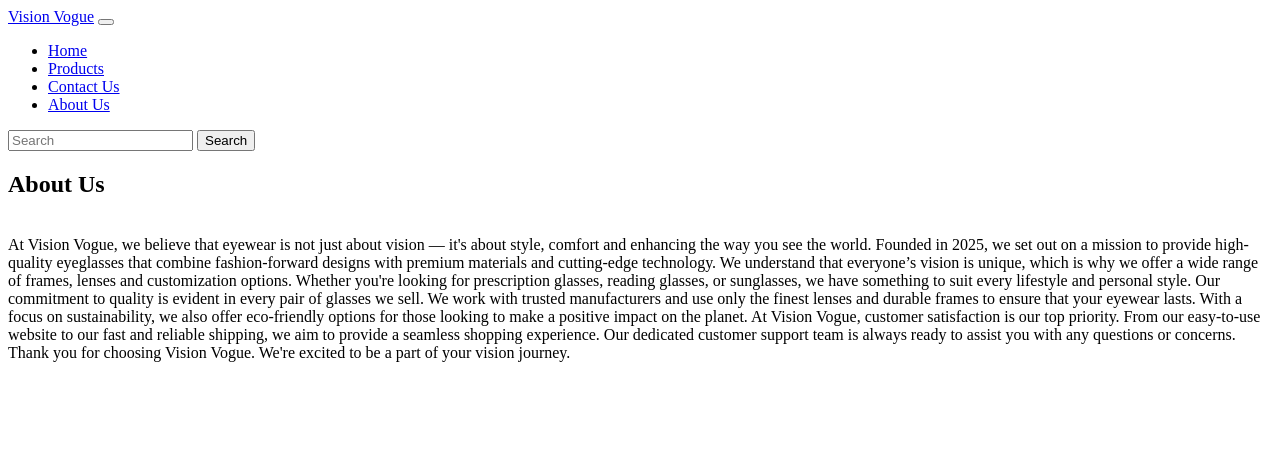
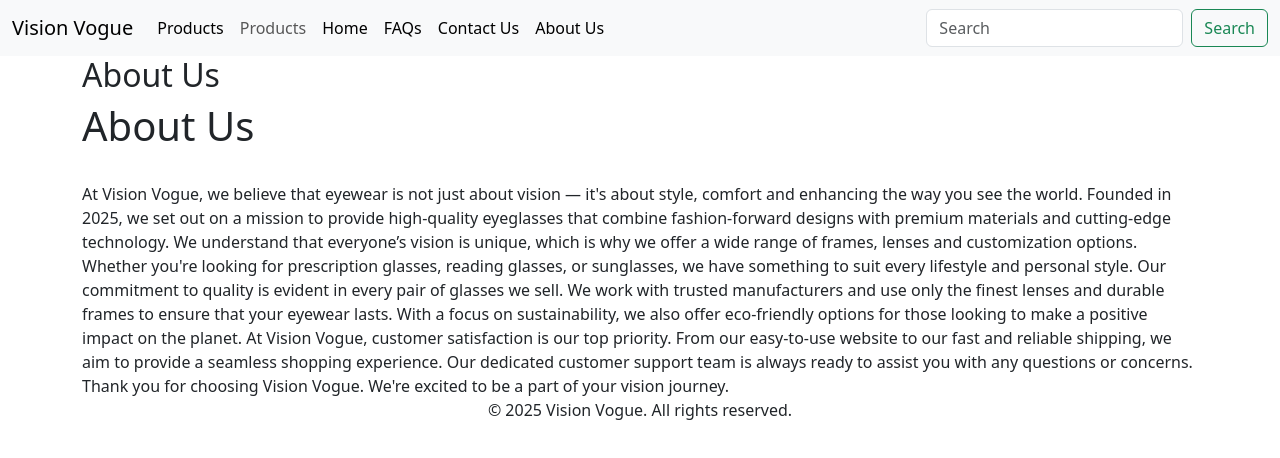
Before and after one commit to Troxel29/Group-Project, a plain HTML site: page Group Project/pages/About-Us.html in a window 1280 px wide. Drawn offline with nearby package versions, Linux system fonts and the light colour scheme.

Commit message:
added footer to all pages

```diff
--- a/Group Project/pages/About-Us.html
+++ b/Group Project/pages/About-Us.html
@@ -4,10 +4,14 @@
     <meta charset="utf-8">
     <!-- This is to automatically adjust screen sizes on different devices  -->
     <meta name="viewport" content="width=device-width, initial-scale=1">
-    <title>About Us</title>
+    <title>Products</title>
+    <link href="https://cdn.jsdelivr.net/npm/bootstrap@5.3.3/dist/css/bootstrap.min.css" rel="stylesheet" integrity="sha384-QWTKZyjpPEjISv5WaRU9OFeRpok6YctnYmDr5pNlyT2bRjXh0JMhjY6hW+ALEwIH" crossorigin="anonymous">
+  </head>
+  <body>
+   <script src="https://cdn.jsdelivr.net/npm/bootstrap@5.3.3/dist/js/bootstrap.bundle.min.js" integrity="sha384-YvpcrYf0tY3lHB60NNkmXc5s9fDVZLESaAA55NDzOxhy9GkcIdslK1eN7N6jIeHz" crossorigin="anonymous"></script>
 
-</head>
-    <nav class="navbar navbar-expand-lg bg-body-tertiary">
+
+<nav class="navbar navbar-expand-lg bg-body-tertiary">
     <div class="container-fluid">
       <a class="navbar-brand" href="#">Vision Vogue</a>
       <button class="navbar-toggler" type="button" data-bs-toggle="collapse" data-bs-target="#navbarSupportedContent" aria-controls="navbarSupportedContent" aria-expanded="false" aria-label="Toggle navigation">
@@ -16,12 +20,17 @@
       <div class="collapse navbar-collapse" id="navbarSupportedContent">
         <ul class="navbar-nav me-auto mb-2 mb-lg-0">
           <li class="nav-item">
-            <a class="nav-link active" aria-current="page" href="Index.html">Home</a>
+            <a class="nav-link active" aria-current="page" href="Products.html">Products</a>
           </li>
           <li class="nav-item">
             <a class="nav-link" href="pages/Products.html">Products</a>
           </li>
-
+          <li class="nav-item">
+            <a class="nav-link active" aria-current="page" href="Prescriptions_and_checkouts.html">Home</a>
+          </li>
+          <li class="nav-item">
+            <a class="nav-link active" aria-current="page" href="pages/faq.html">FAQs</a>
+          </li>
           <li class="nav-item">
             <a class="nav-link active" aria-current="page" href="pages/contact-us.html">Contact Us</a>
           </li>
@@ -35,6 +44,11 @@
         </form>
       </div>
     </div>
+  </nav>
+
+  <section class="container mx-auto px-6 py-10">
+    <h2 class="text-3xl font-semibold mb-6">About Us</h2>
+    <div class="grid grid-cols-1 sm:grid-cols-2 md:grid-cols-3 lg:grid-cols-4 gap-8">
 <h1>About Us</h1>
 <br>
 <body>
@@ -48,6 +62,10 @@ At Vision Vogue, customer satisfaction is our top priority. From our easy-to-use
 
 Thank you for choosing Vision Vogue. We're excited to be a part of your vision journey.
 
-
+<footer class="bg-white mt-12 py-6 shadow-inner">
+    <div class="container mx-auto px-6 text-center text-gray-500">
+      &copy; 2025 Vision Vogue. All rights reserved.
+    </div>
+  </footer>
 </body>
 </html>
```
Also changed, not shown: Group Project/Index.html (+5 -4 lines), Group Project/pages/contact-us.html (+5 -1 lines), Group Project/pages/faq.html (+6 -0 lines).
